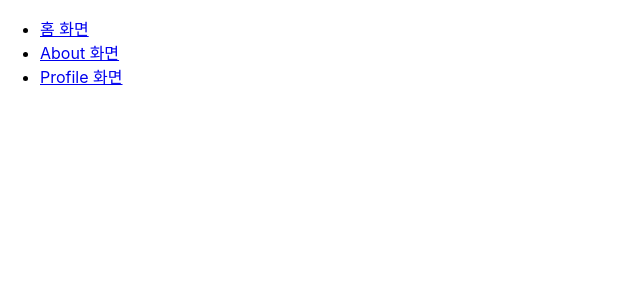
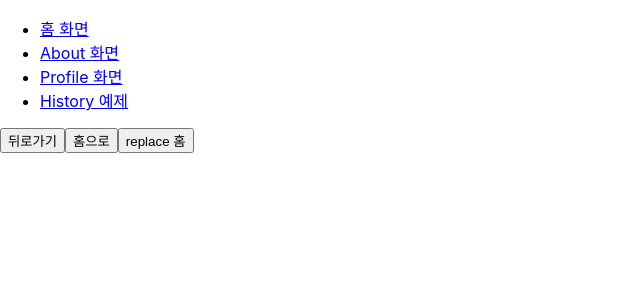
Before and after one commit to kdo0129/react-router, a React (Create React App) app: page /history in a window 1280 px wide. Shown: the top 300 px of the page, without its empty margins (0-640 px from the left). Built offline with nearby package versions, Linux system fonts and the light colour scheme.

Commit message:
history 객체 사용

```diff
--- a/src/App.js
+++ b/src/App.js
@@ -3,6 +3,7 @@ import { Route, Link } from 'react-router-dom';
 import Home from './Home';
 import About from './About';
 import Profiles from './Profiles';
+import HistorySample from './HistorySample';
 
 function App() {
 	return (
@@ -17,10 +18,14 @@ function App() {
 				<li>
 					<Link to="/profiles">Profile 화면</Link>
 				</li>
+				<li>
+					<Link to="/history">History 예제</Link>
+				</li>
 			</ul>
 			<Route path="/" component={Home} exact />
 			<Route path="/about" component={About} />
 			<Route path="/profiles" component={Profiles} />
+			<Route path="/history" component={HistorySample} />
 		</div>
 	);
 }
--- /dev/null
+++ b/src/HistorySample.jsx
@@ -0,0 +1,32 @@
+import React, { useEffect } from 'react';
+
+const HistorySample = ({ history }) => {
+	const goBack = () => {
+		history.goBack();
+	};
+
+	const goHome = () => {
+		history.push('/');
+	};
+
+	const goReplaceHome = () => {
+		history.replace('/');
+	};
+
+	useEffect(() => {
+		console.log(history);
+		const unblock = history.block('지금 화면을 떠나시겠습니까?');
+		return () => {
+			unblock();
+		};
+	}, [history]);
+	return (
+		<>
+			<button onClick={goBack}>뒤로가기</button>
+			<button onClick={goHome}>홈으로</button>
+			<button onClick={goReplaceHome}>replace 홈</button>
+		</>
+	);
+};
+
+export default HistorySample;
```
